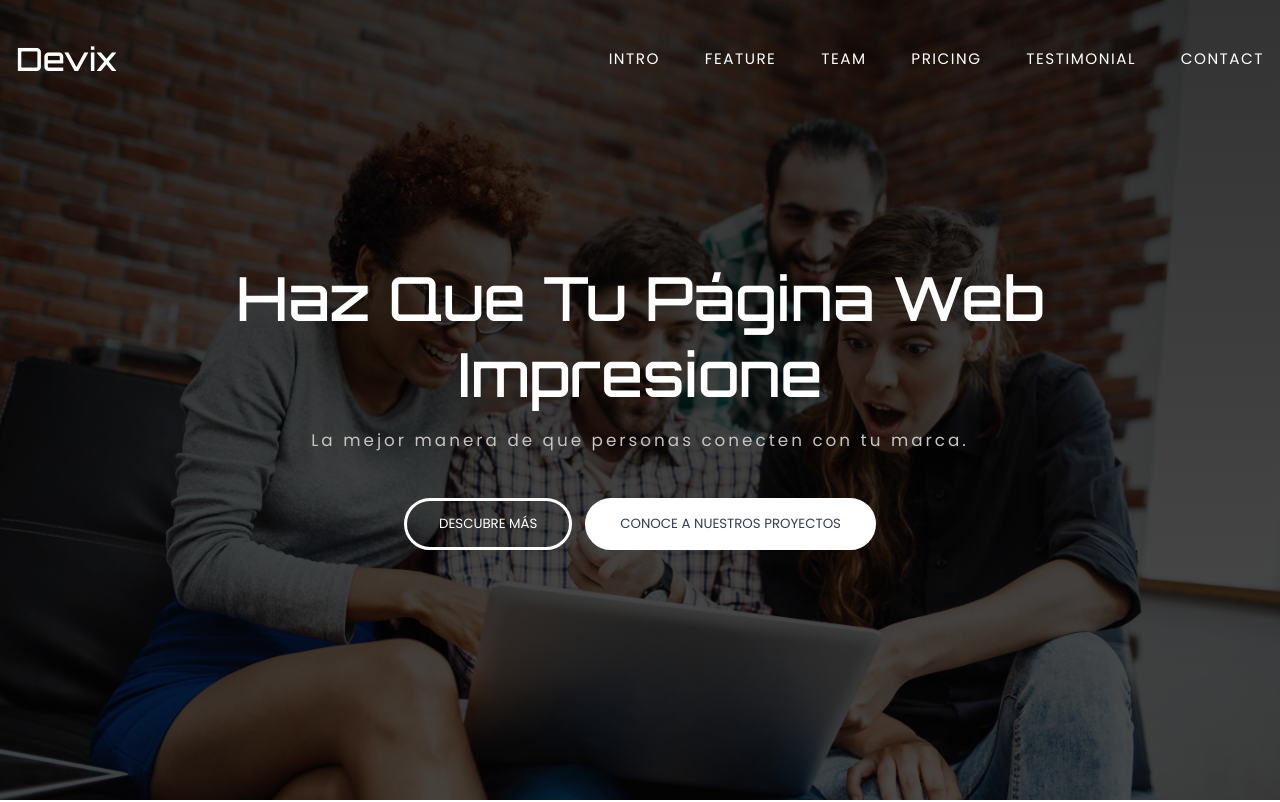
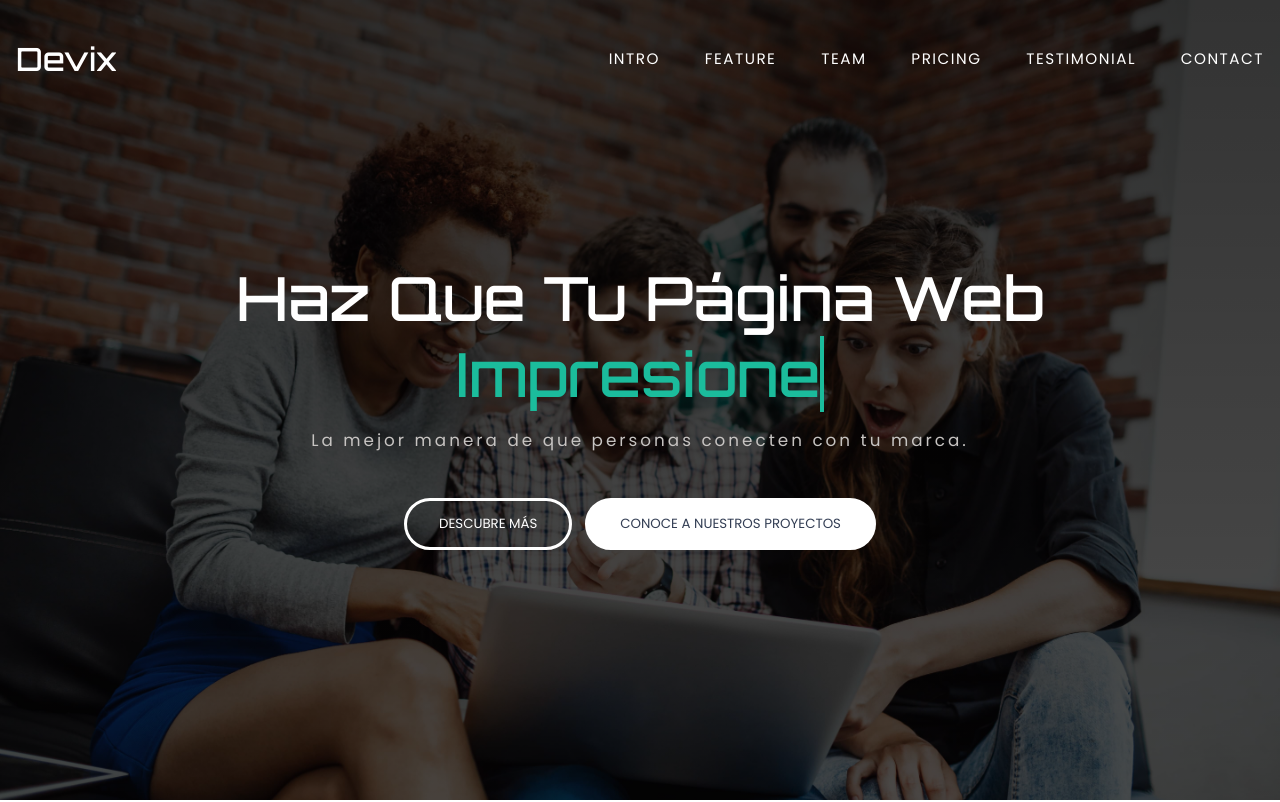
Before and after one commit to frako23/devix, a React (Vite) app: page / in a window 1280 px wide. Shown: the top 802 px of the page. Built offline with nearby package versions, Linux system fonts and the light colour scheme; the HTML template or start-up script is replaced by a standard one.

Commit message:
se agrega animacion en la palabra impresione

```diff
--- a/src/App.jsx
+++ b/src/App.jsx
@@ -108,7 +108,7 @@ function App() {
         </nav>
 
         <div className="hero-div center container">
-          <h1 id="main-title">Haz que tu página web impresione</h1>
+          <h1 id="main-title">Haz que tu página web <span className="typing">impresione</span> </h1>
           <p>La mejor manera de que personas conecten con tu marca.</p>
 
           <div className="hero-btns">
--- a/src/styles/index.css
+++ b/src/styles/index.css
@@ -129,10 +129,36 @@ section{
   font-weight: 500;
   color: #2E371D;
   font-family: Orbitron;
+
 }
 
+.typing{
+  /* display: block; */
+  font-family: Orbitron;
+  white-space: nowrap;
+  border-right: 4px solid;
+  width: 8ch;
+  color: #1bbc9c;
+  animation: typing 5s steps(8), blink .5s infinite step-end alternate;
+  overflow: hidden;
+}
 #main-title{
+  /* display: block; */
   font-family: Orbitron;
+  /* white-space: nowrap;
+  border-right: 4px solid;
+  width: 24ch;
+
+  animation: typing 5s steps(24), blink .5s infinite step-end alternate;
+  overflow: hidden; */
+}
+
+@keyframes typing {
+  from {width: 0}
+}
+
+@keyframes blink {
+  50% {border-color: transparent}
 }
 
 .navbar-toggler{
--- a/src/styles/projects.css
+++ b/src/styles/projects.css
@@ -19,7 +19,7 @@
     display: grid;
     place-items: center;
     height: 100vh;
-    width: 100vw;
+    /* width: 100vw; */
     font-size: 0.9rem;
     color: #101223;
   }
```
